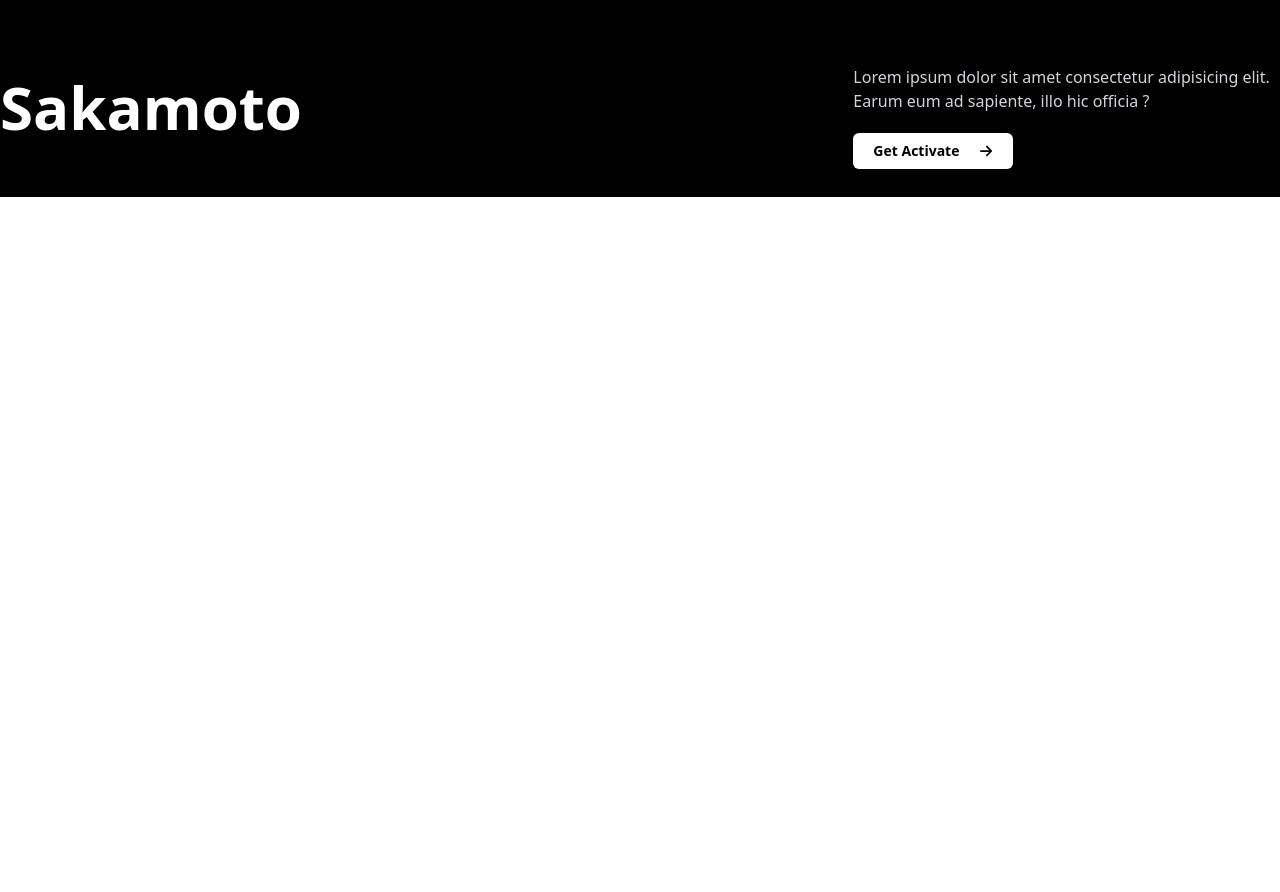
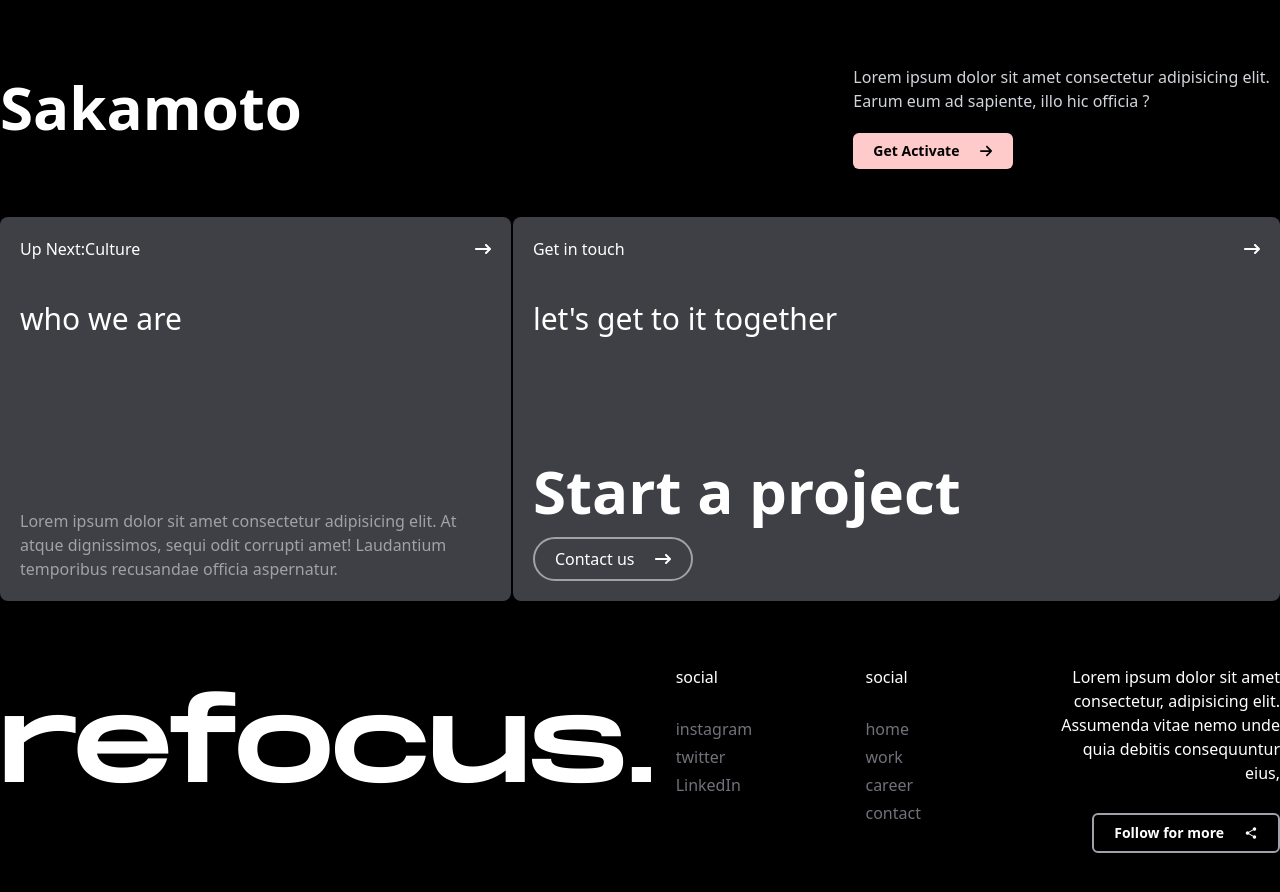
Before and after one commit to mozxmmil/Awarded-web, a Next.js app: page / in a window 1280 px wide. Shown: the part 1020-1912 px from the top of the page. Before the commit the page ends 1237 px from the top, so only its background shows below. Built offline with nearby package versions, Linux system fonts and the light colour scheme.

Commit message:
landing page done, animation and responsive part left

```diff
--- a/src/components/Landing_Page.tsx
+++ b/src/components/Landing_Page.tsx
@@ -2,14 +2,17 @@ import React from "react";
 import Work from "./Section/Work";
 import Sliders from "./ui/Sliders";
 import Products from "./ui/Products";
+import ProductsCards from "./Section/ProductsCards";
+import Footer from "./Section/Footer";
 
 const Landing_Page = () => {
   return (
-    <div className="w-full h-[calc(100%_-_3rem)] min-h-screen bg-black text-white">
+    <div className="w-full h-[calc(100%_-_3rem)] min-h-screen bg-black text-white pb-10">
       <Work />
       <Sliders />
       <Products />
-
+      <ProductsCards />
+      <Footer />
     </div>
   );
 };
--- a/src/components/Navbar.tsx
+++ b/src/components/Navbar.tsx
@@ -14,7 +14,7 @@ const Navbar = () => {
   const params = usePathname();
 
   return (
-    <nav className="md:max-w-screen-xl md:mx-auto py-6  top-0  flex justify-between gap-20 items-center px-3 md:px-0  border-b-[1px] border-b-zinc-600 ">
+    <nav className="md:max-w-screen-xl md:mx-auto py-6  top-0  flex justify-between gap-20 items-center px-3 md:px-[1px]  border-b-[1px] border-b-zinc-600   ">
       <div className="flex justify-start gap-20 items-center">
         <Link href={"/"} className="font-monument font-semibold text-white">
           Refocus
@@ -40,7 +40,7 @@ const Navbar = () => {
           )}
         </div>
       </div>
-      <div className="button sm:block hidden  m">
+      <div className="button sm:block hidden  ">
         <CustomButton fontSize="sm">
           <h1>Get Started </h1>
           <FaArrowRight />
--- /dev/null
+++ b/src/components/Section/Footer.tsx
@@ -0,0 +1,50 @@
+import { footerData1, footerData2 } from "@/utils/footer";
+import React from "react";
+import CustomButton from "../ui/CustomButton";
+import { IoShareSocial } from "react-icons/io5";
+
+const Footer = () => {
+  return (
+    <div className="w-full    mt-16">
+      <FooterContainer />
+    </div>
+  );
+};
+
+export default Footer;
+
+//****************************************************************************************** */
+
+const FooterContainer = () => {
+  return (
+    <div className="max-w-screen-xl min-h-60 mx-auto flex gap-5  justify-between">
+      <div className="leftBox basis-1/2    ">
+        <h1 className="text-[7rem] font-monument">refocus.</h1>
+      </div>
+      <div className="rightBox basis-1/2  flex  gap-10">
+        <div className="basis-1/3 ">
+          <h1 className="mb-7">social</h1>
+          {footerData1.map((item, inx) => (
+            <span className="block mt-1 text-zinc-500 hover:text-violet-800 hover:cursor-pointer" key={inx}>{item}</span>
+          ))}
+        </div>
+        <div className="basis-1/3 " >
+          <h1 className="mb-7">social</h1>
+          {footerData2.map((item, inx) => (
+            <span className="block mt-1 text-zinc-500 hover:text-violet-800 hover:cursor-pointer" key={inx}>{item}</span>
+          ))}
+        </div>
+        <div className=" basis-1/2 flex  flex-col items-end">
+          <h1 className="mb-7 text-right">Lorem ipsum dolor sit amet consectetur, adipisicing elit. Assumenda vitae nemo unde quia debitis consequuntur eius,</h1>
+
+          <CustomButton variant={"OnlyOutline"} fontSize={"sm"}>
+                    <h1>Follow for more</h1>
+                    <IoShareSocial/>
+          </CustomButton>
+
+        </div>
+
+      </div>
+    </div>
+  );
+};
--- /dev/null
+++ b/src/components/Section/ProductsCards.tsx
@@ -0,0 +1,99 @@
+"use client";
+import React, { HtmlHTMLAttributes } from "react";
+import { cva, VariantProps } from "class-variance-authority";
+import { Twclsx } from "@/utils/twclxi";
+import { FaArrowRightLong } from "react-icons/fa6";
+import CustomButton from "../ui/CustomButton";
+const ProductsCards = () => {
+  return (
+    <div className="max-w-screen-xl  h-96 mx-auto flex items-center gap-[1.5px] flex-col md:flex-row ">
+      <Card
+        topHeading="Up Next:Culture"
+        secondHeading="who we are"
+        showParagraph={true}
+        showMaindHeading={false}
+      />
+      <Card
+        variant="big"
+        effects="hover"
+        topHeading="Get in touch"
+        secondHeading="let's get to it together"
+        thirdHeading="Start a project"
+        showParagraph={false}
+        showMaindHeading={true}
+      />
+    </div>
+  );
+};
+
+export default ProductsCards;
+
+//***************************************************************************************/
+
+const cardVariant = cva(
+  "w-[40%] h-full bg-zinc-700 rounded-lg text-white px-5 py-5 flex justify-between flex-col transition-all duration-150 ease-in-out cursor-pointer group",
+  {
+    variants: {
+      variant: {
+        default: "w-[40%] h-full ",
+        big: "w-[60%] h-full ",
+      },
+      effects: {
+        hover: "hover:bg-violet-700",
+      },
+    },
+  }
+);
+
+interface CardProps
+  extends HtmlHTMLAttributes<HTMLDivElement>,
+    VariantProps<typeof cardVariant> {
+  topHeading: string;
+  secondHeading: string;
+  thirdHeading?: string;
+  showParagraph: boolean;
+  showMaindHeading: boolean;
+}
+
+export const Card: React.FC<CardProps> = ({
+  effects,
+  className,
+  variant,
+  topHeading,
+  secondHeading,
+  thirdHeading,
+  showParagraph,
+  showMaindHeading,
+}) => {
+  return (
+    <div className={Twclsx(cardVariant({ variant, className, effects }))}>
+      <div className="topSection group-hover:px-2 duration-300 transition-all">
+        <div className="upper flex justify-between items-center ">
+          <h1>{topHeading}</h1>
+          <FaArrowRightLong />
+        </div>
+        <h1 className="font-medium text-3xl mt-10">{secondHeading} </h1>
+      </div>
+      <div>
+        {showMaindHeading && (
+          <>
+            <h1 className="font-bold text-6xl mt-5">{thirdHeading} </h1>
+            <div className="w-fit mt-4">
+              <CustomButton variant={"transparent"}>
+                <h1>Contact us</h1>
+                <FaArrowRightLong />
+              </CustomButton>
+            </div>
+          </>
+        )}
+        {showParagraph && (
+          <p className="text-zinc-400">
+            Lorem ipsum dolor sit amet consectetur adipisicing elit. At atque
+            dignissimos, sequi odit corrupti amet! Laudantium temporibus
+            recusandae officia aspernatur.
+          </p>
+        )}
+      </div>
+    </div>
+  );
+};
--- a/src/components/ui/CustomButton.tsx
+++ b/src/components/ui/CustomButton.tsx
@@ -1,7 +1,9 @@
+"use client"
 import React, { ButtonHTMLAttributes, forwardRef } from "react";
 import { cva, type VariantProps } from "class-variance-authority";
 import Motion_Button from "@/motion/Motion_Button";
 import { motion } from "motion/react";
+import { Twclsx } from "@/utils/twclxi";
 
 const ButtonVariant = cva(
   " relative whitespace-nowrap overflow-hidden px-5 py-2 hidden md:block text-black ",
@@ -9,7 +11,8 @@ const ButtonVariant = cva(
     variants: {
       variant: {
         default: "bg-white  rounded-md ",
-        destructive: "",
+        transparent: "bg-transparent rounded-full border-2 border-zinc-400 text-white hover:border-white",
+        OnlyOutline:"bg-transparent rounded-md  border-2 border-zinc-400 text-white hover:border-white"
       },
       fontSize: {
         sm: "font-semibold text-sm ",
@@ -19,6 +22,7 @@ const ButtonVariant = cva(
         sm: "px-2 py-1",
         md: "px-5 py-2",
       },
+
     },
     defaultVariants: {
       variant: "default",
@@ -36,7 +40,9 @@ const CustomButton = forwardRef<HTMLButtonElement, Props>(
       <Motion_Button>
         <button
           ref={ref}
-          className={ButtonVariant({ variant, fontSize, size, className })}
+          className={Twclsx(
+            ButtonVariant({ variant, fontSize, size, className })
+          )}
           {...props}
         >
           <div className="flex items-center gap-5">
--- a/src/components/ui/Products.tsx
+++ b/src/components/ui/Products.tsx
@@ -3,7 +3,7 @@ import React from "react";
 import CustomButton from "./CustomButton";
 import { FaArrowRight } from "react-icons/fa6";
 import { productData, ProductItemType } from "@/utils/productItem";
-import { Twclsx } from "@/utils/twclxi";
+
 
 const Products = () => {
   return (
@@ -14,11 +14,11 @@ const Products = () => {
     </div>
   );
 };
-
 export default Products;
 
-interface ProductItemProps extends ProductItemType {}
+// *****************************************************************************************************
 
+type ProductItemProps = ProductItemType;
 export const ProductItem = ({
   text,
   active,
@@ -35,7 +35,7 @@ export const ProductItem = ({
           <div className=" w-fit flex items-center gap-5">
             {getStarted && (
               <CustomButton
-                className={Twclsx(getStarted && "bg-red-200")}
+                className={`${getStarted && "bg-red-200"}`}
                 fontSize="sm"
               >
                 <h1>Get Activate</h1>
@@ -45,7 +45,7 @@ export const ProductItem = ({
             {active && (
               <CustomButton
                 fontSize={"sm"}
-                className={Twclsx(active && "bg-green-200")}
+                className={`${active && "bg-green-200"}`}
               >
                 <h1>Activated</h1>
                 <FaArrowRight />
--- /dev/null
+++ b/src/utils/footer.ts
@@ -0,0 +1,2 @@
+export const footerData1 = ["instagram","twitter","LinkedIn"]
+export const footerData2 = ["home","work","career","contact"]
```
